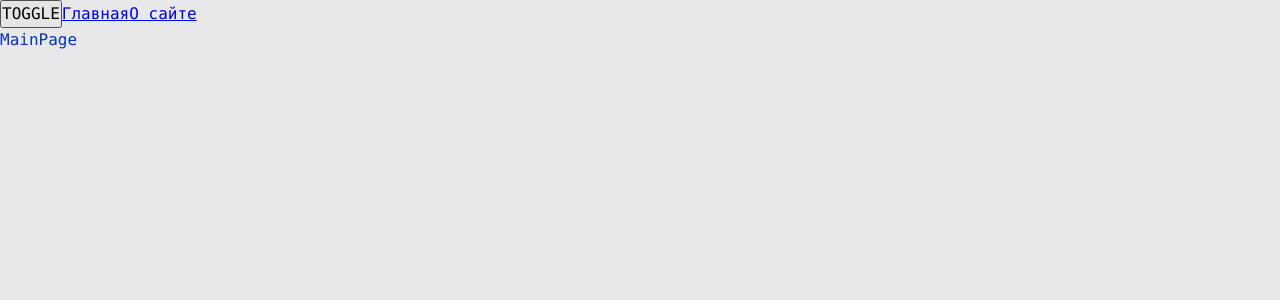
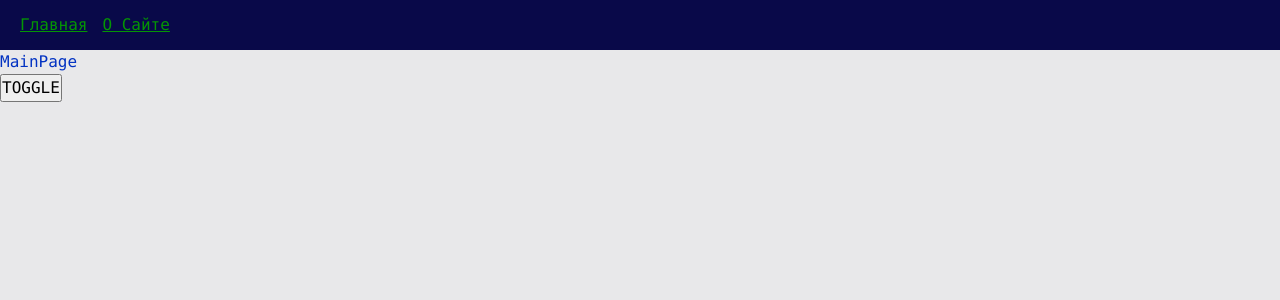
Before and after one commit to Sanjar-Kodirov/hrms, a React app: page / in a window 1280 px wide. Shown: the top 300 px of the page. Built offline with nearby package versions, Linux system fonts and the light colour scheme.

Commit message:
Navbar. Шаблоны для разработки.

```diff
--- a/src/app/App.tsx
+++ b/src/app/App.tsx
@@ -3,19 +3,17 @@ import "./styles/index.scss";
 import { useTheme } from "app/providers/ThemeProvider";
 import { AboutPage } from "pages/AboutPage";
 import { MainPage } from "pages/MainPage";
-import React, { Suspense } from "react";
-import { Link, Route, Routes } from "react-router-dom";
 import { classNames } from "shared/lib/classNames/classNames";
+import { Navbar } from "widgets/Navbar";
 
 const App = () => {
   const { theme, toggleTheme } = useTheme();
 
   return (
     <div className={classNames("app", {}, [theme])}>
+      <Navbar />
+      <AppRouter />
       <button onClick={toggleTheme}>TOGGLE</button>
-      <Link to={"/"}>Главная</Link>
-      <Link to={"/about"}>О сайте</Link>
-      <AppRouter />
     </div>
   );
 };
--- a/src/app/providers/router/ui/AppRouter.tsx
+++ b/src/app/providers/router/ui/AppRouter.tsx
@@ -10,8 +10,6 @@ const AppRouter = () => {
   return (
     <Suspense fallback={<div>Loading...</div>}>
       <Routes>
-        {/* <Route path={"/about"} element={<AboutPage />} />
-        <Route path={"/"} element={<MainPage />} /> */}
         {Object.values(routeConfig).map(({ path, element }) => (
           <Route key={path} path={path} element={element} />
         ))}
--- a/src/app/styles/themes/dark.scss
+++ b/src/app/styles/themes/dark.scss
@@ -1,6 +1,9 @@
 .app.dark {
-    --bg-color: #090949;
+  --bg-color: #090949;
+  --inverted-bg-color: #e8e8ea;
 
-    --primary-color: #049604;
-    --secondary-color: #04ff04;
+  --primary-color: #049604;
+  --secondary-color: #04ff04;
+  --inveted-primary-color: #0232c2;
+  --inveted-secondary-color: #0449e0;
 }
--- a/src/app/styles/variables/global.scss
+++ b/src/app/styles/variables/global.scss
@@ -8,4 +8,7 @@
   --font-size-l: 24px;
   --font-line-l: 32px;
   --font-l: var(--font-size-l) / var(--font-line-l) var(--font-family-main);
+
+  // sizes
+  --navbar-height: 50px;
 }
--- a/src/shared/lib/classNames/classNames.ts
+++ b/src/shared/lib/classNames/classNames.ts
@@ -1,13 +1,15 @@
+type Mods = Record<string, boolean | string>;
 
-type Mods = Record<string, boolean | string>
-
-export function classNames(cls: string, mods: Mods, additional: string[]): string {
-    return [
-        cls,
-        ...additional,
-        ...Object.entries(mods)
-            .filter(([className, value]) => Boolean(value))
-            .map(([className]) => className)
-    ]
-        .join(' ');
+export function classNames(
+  cls: string,
+  mods: Mods = {},
+  additional: string[] = []
+): string {
+  return [
+    cls,
+    ...additional.filter(Boolean),
+    ...Object.entries(mods)
+      .filter(([className, value]) => Boolean(value))
+      .map(([className]) => className),
+  ].join(" ");
 }
--- /dev/null
+++ b/src/shared/ui/AppLink/AppLink.module.scss
@@ -0,0 +1,15 @@
+.AppLink {
+  color: var(--primary-color);
+}
+
+.primary {
+  color: var(--primary-color);
+}
+
+.secondary {
+  color: var(--inverted-primary-color);
+}
+
+.red {
+  color: red;
+}
--- /dev/null
+++ b/src/widgets/Navbar/index.ts
@@ -0,0 +1,3 @@
+import { Navbar } from "./ui/Navbar";
+
+export { Navbar };
--- /dev/null
+++ b/src/widgets/Navbar/ui/Navbar.module.scss
@@ -0,0 +1,16 @@
+.navbar {
+  width: 100%;
+  height: var(--navbar-height);
+  background: var(--inverted-bg-color);
+  display: flex;
+  align-items: center;
+  padding: 20px;
+}
+
+.links {
+  margin-left: auto;
+}
+
+.mainLink {
+  margin-right: 15px;
+}
```
Lines whose indentation alone changed are shown as unchanged.
